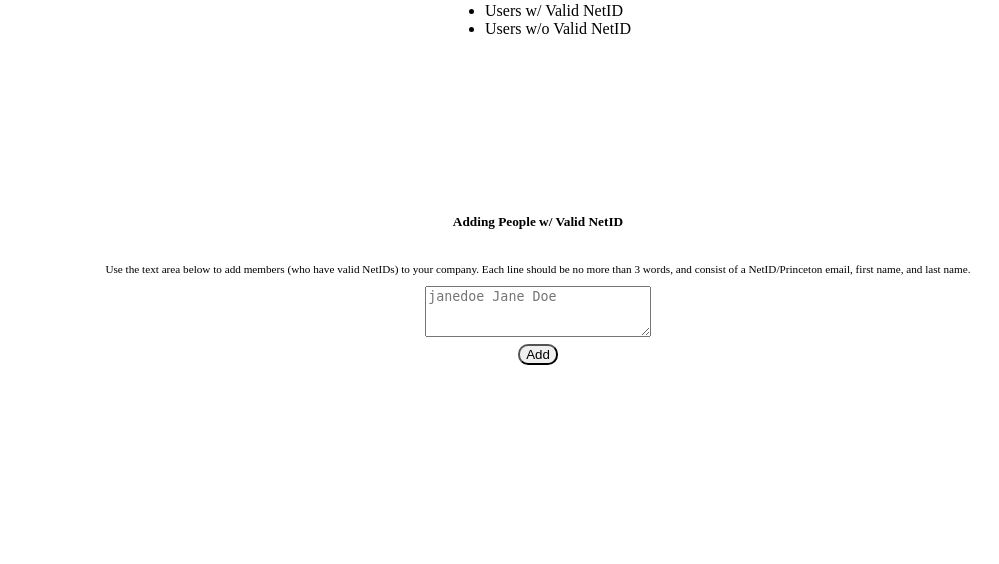
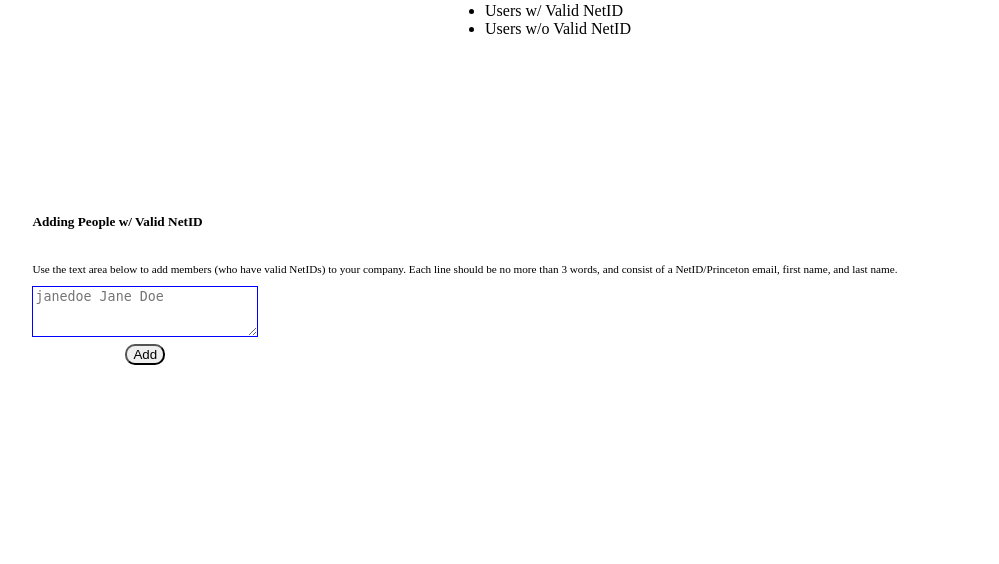
Before and after one commit to nokafor/PRISM, a Django app: template profiles/templates/profiles/test.html in a window 1280 px wide. Shown: the part 125-689 px from the top of the page, without its empty margins (102-1101 px from the left). Run offline with Django 3.2, Linux system fonts and the light colour scheme; the template is opened without the code that fills it, so the values that code supplies are empty; parts of the project's set-up code (start-up, migrations or seed data) failed here and were passed over; some libraries are stand-ins or nearby versions.

Commit message:
front end changes to addmember modal

```diff
--- a/profiles/static/profiles/css/test.css
+++ b/profiles/static/profiles/css/test.css
@@ -28,4 +28,5 @@
 
 .form1 textarea {
 	width:100%;
+	border: 1px solid blue;
 }
--- a/profiles/templates/profiles/test.html
+++ b/profiles/templates/profiles/test.html
@@ -28,7 +28,7 @@
     </div>
 
     <!-- form for inputting people with valid netid -->
-    <div class="form form1 hidden addmembers" style="flex-direction:column; margin-top:20px;">
+    <div class="form form1 hidden addmembers" style="flex-direction:column; margin-top:20px; align-items:flex-start">
         <h5>Adding People w/ Valid NetID</h5>
         <p>Use the text area below to add members (who have valid NetIDs) to your company. Each line should be no more than 3 words, and consist of a NetID/Princeton email, first name, and last name.</p>
         <form action="{% url 'profiles:testing' company_name member_name %}" method="post">
```
